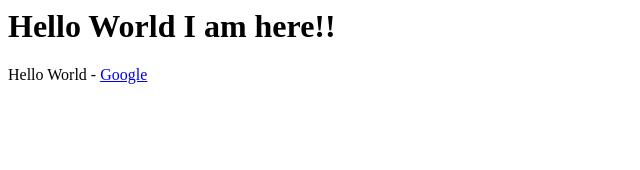
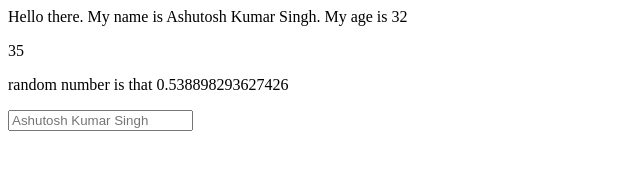
Before and after one commit to ashu2016/udemy-vuejs2, a website built with Parcel: page index.html in a window 1280 px wide. Shown: the whole page, without its empty margins (0-640 px from the left). Built offline with nearby package versions, Linux system fonts and the light colour scheme.

Commit message:
Excercise 1 after lecture 15

```diff
--- a/index.html
+++ b/index.html
@@ -12,11 +12,13 @@
 	<script src="src/index.js"></script>
 
 	<div id="app">
-		<h1 v-once>{{ title}}</h1>
+		<p>Hello there. My name is {{ name}}. My age is {{age}}</p>
 		<p>
-			{{ sayHello() }} - <a :href="link">Google</a>
+			{{age + 3}}
 		</p>
+		<p>random number is that {{getRandomNum()}}</p>
 
+		<input type="text" :placeholder="name">
 	</div>
 
 
--- a/src/index.js
+++ b/src/index.js
@@ -1,13 +1,13 @@
 new Vue({
   el:"#app",
   data : {
-    title :"Hello World I am here!!",
+    name :"Ashutosh Kumar Singh",
+    age : 32,
     link: "https://google.com"
   },
   methods:{
-    sayHello : function(){
-      this.title = 'Hello World';
-     return this.title;
+    getRandomNum : function(){
+      return Math.random();
     }
   }
 });
```
